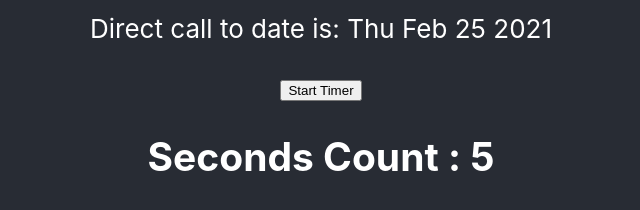
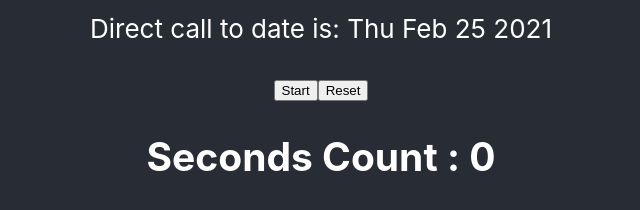
Before and after one commit to stevekutz/timerReact_HTTPS, a React (Create React App) app in the folder app/: page / in a window 1280 px wide. Shown: the part 356-566 px from the top of the page, without its empty margins (319-959 px from the left). Built offline with nearby package versions, Linux system fonts and the light colour scheme.

Commit message:
added useEffect for button Start/Stop label & added timer reset functionality

```diff
--- a/app/src/comp/Timer.js
+++ b/app/src/comp/Timer.js
@@ -1,22 +1,50 @@
 import React, {useState, useEffect} from 'react';
+
+
 
 const Timer = (props) => {
 
+    const currentDate = new Date().toDateString();
+
     const [secondsCount, setSecondsCount] = useState(0);
+    const [timerActive, setTimerActive] = useState(false);
+    const [timerStartStop, setTimerStartStop] = useState('Start');
+
+    const [timerDirection, setTimerDirection] = useState('up');
     // const [ timeCount, setTimeCount] = useState(new Date());
 
-    const countTime = (dir) => {
-        if (dir) {
-            setInterval(() => setSecondsCount(secondsCount + 1), 1000)
-            console.log("secondsCount", secondsCount);
+    // const countTime = (dir) => {
+    //     if (dir) {
+    //         setTimerDirection('up')
+    //     }
+
+
+    // }
+
+
+    const toggleTimer = () => {
+        setTimerActive(!timerActive);
+
     }
+
+    const resetTimer = () => {
+        toggleTimer();
+        setSecondsCount(0);
 
 
     }
 
 
+    // toggle button control text for Start / Stop
+    useEffect(() => {
+        timerActive ? setTimerStartStop('Stop') : setTimerStartStop('Start')
+
+    }, [timerActive])
+
+
     // similar to mix of componentDidMount + componentDidUpdate + componentWillUnmount
     useEffect( () => {
+        if(timerActive) {
             const timer = setInterval(
                 () => {setSecondsCount(secondsCount + 1)}
             , 1000)
@@ -24,19 +52,24 @@ const Timer = (props) => {
             // cancels operation of timer, this allows single increment else this starts count up from 0
             return () => clearInterval(timer);
 
+
+        }
+
     })
-
-
-    const currentDate = new Date().toDateString()
-
 
 
 
 
     return (
+
+
         <div>
             <p> Direct call to date is:  { currentDate} </p>
-            <button onClick = {() => countTime(true) }> Start Timer </button>
+            <div>
+                <button onClick = {toggleTimer}> {timerStartStop} </button>
+                <button onClick = {resetTimer}> Reset </button>
+
+            </div>
             <h2> Seconds Count : {secondsCount}</h2>
 
 
```
Lines whose indentation alone changed are shown as unchanged.
